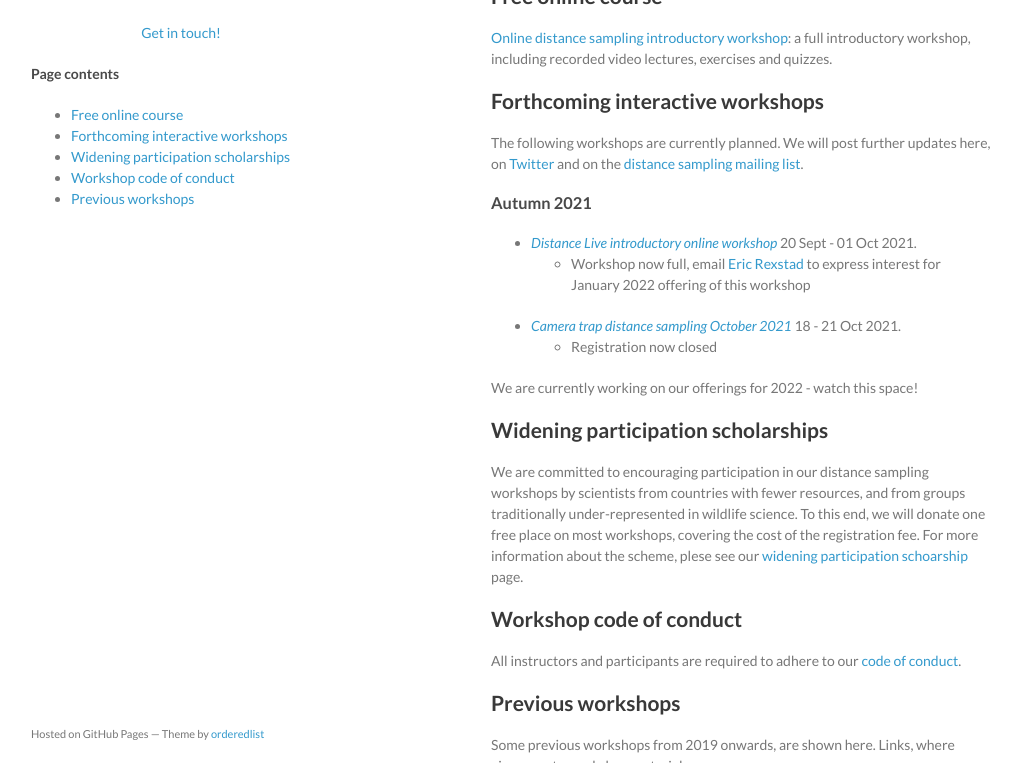
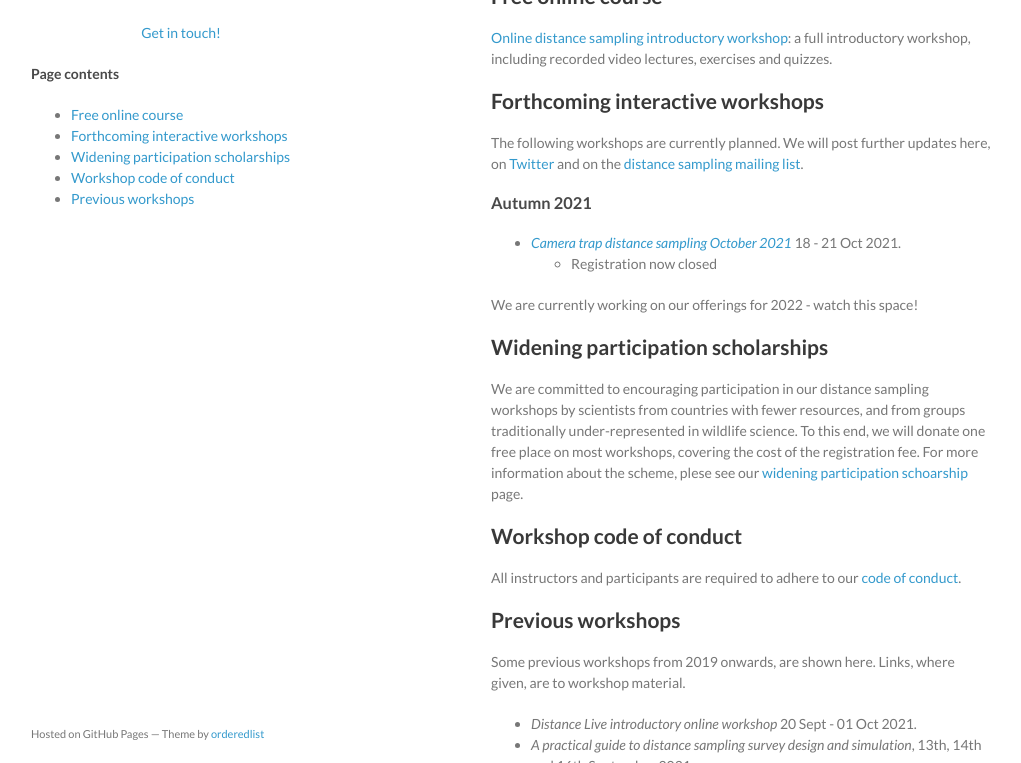
Before and after one commit to distanceworkshops/distanceworkshops.github.io, a Jekyll site: the page built from index.md, in a window 1280 px wide and 900 px high, cut to the strip 137-900 px from the top of the window. Shown: the whole strip, without its empty margins (129-1150 px from the left). Built offline with Jekyll 4.4.1, drawn with Linux system fonts in a browser that asks for light colours.

Commit message:
Archive Sept2021 intro

```diff
--- a/index.md
+++ b/index.md
@@ -19,8 +19,6 @@ The following workshops are currently planned.  We will post further updates her
 
 ### Autumn 2021
 
-- [*Distance Live introductory online workshop*](intro-sep-2021) 20 Sept - 01 Oct 2021.
-  - Workshop now full, email [Eric Rexstad](mailto:er26@st-andrews.ac.uk) to express interest for January 2022 offering of this workshop
 - [*Camera trap distance sampling October 2021*](CTDS-Oct2021) 18 - 21 Oct 2021.
   - Registration now closed
 
```
Also changed, not shown: other parts of index.md (+1 -0 lines).
